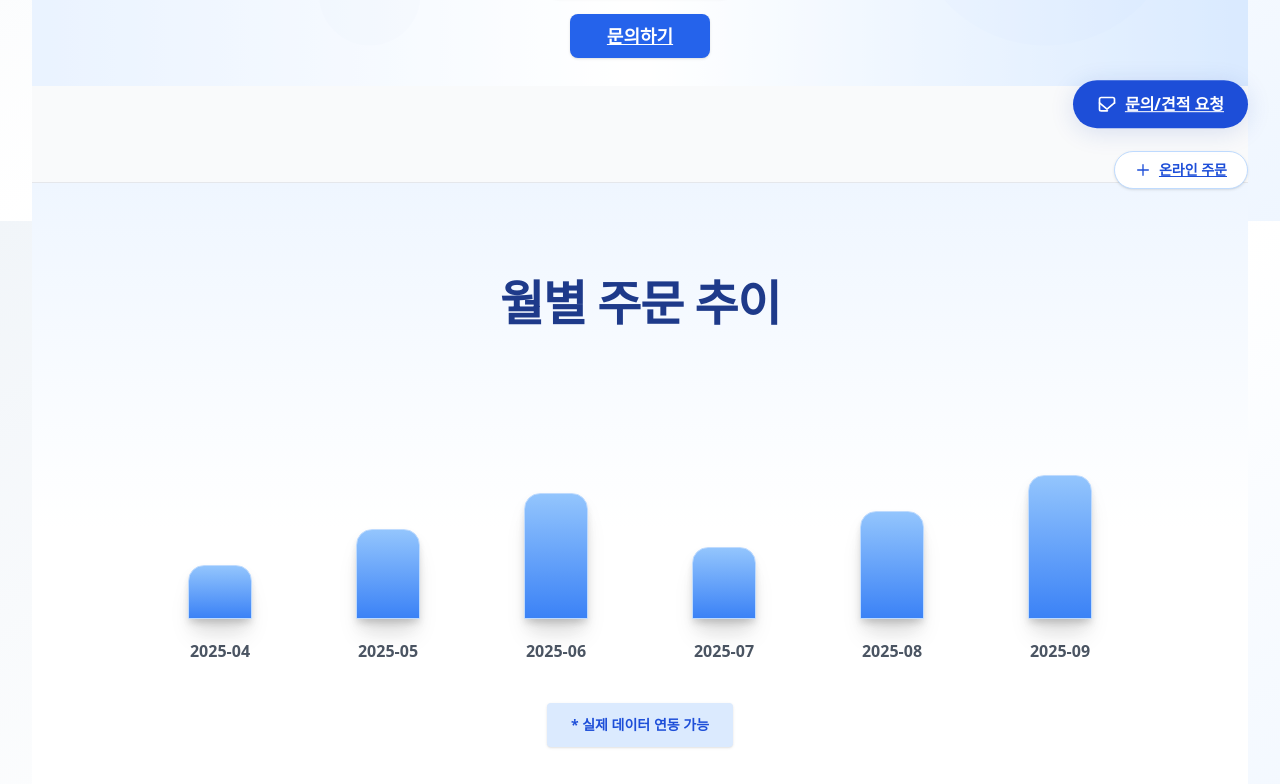
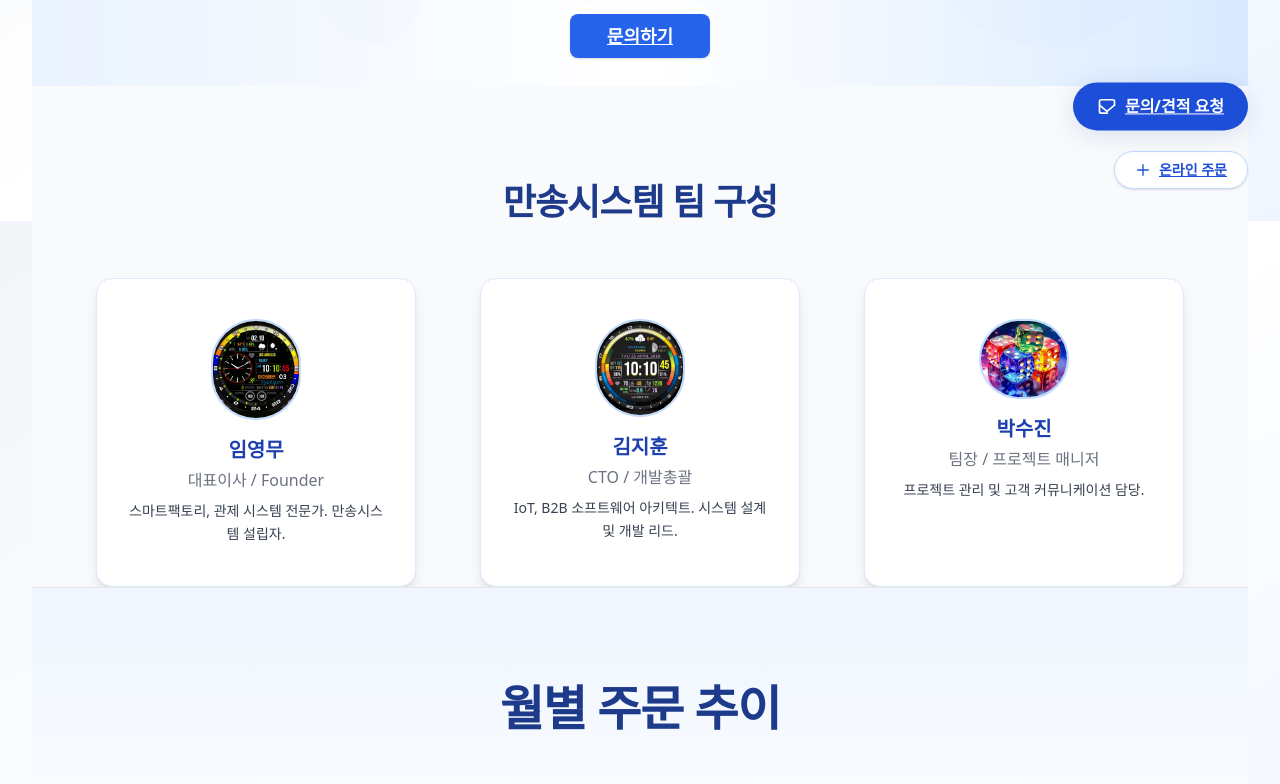
Before and after one commit to mxten777/mvp_project_02, a Next.js app: page / in a window 1280 px wide. Shown: the part 579-1363 px from the top of the page. Built offline with nearby package versions, Linux system fonts and the light colour scheme.

Commit message:
팀 프로필 이미지를 watch-01/02/03.jpg로 변경 및 UI 개선

```diff
--- a/src/app/page.tsx
+++ b/src/app/page.tsx
@@ -1,12 +1,37 @@
 "use client";
+
+
+
+
 import SectionFadeIn from "@/components/ui/SectionFadeIn";
 import ParallaxHero from "@/components/ui/ParallaxHero";
 import Image from "next/image";
-import React, { useState } from "react";
+import React from "react";
 
 export default function Page() {
+  // 프로필 이미지: 이미지 없으면 기본 SVG 아이콘 표시
+  const ProfileImage = ({ src, alt }: { src: string; alt: string }) => {
+    const [error, setError] = React.useState(false);
+    return error ? (
+      <span className="rounded-full mb-4 w-[90px] h-[90px] flex items-center justify-center bg-blue-100 border-2 border-blue-200">
+        <svg width="48" height="48" fill="none" viewBox="0 0 48 48">
+          <circle cx="24" cy="24" r="24" fill="#DBEAFE" />
+          <path d="M24 25c3.314 0 6-2.686 6-6s-2.686-6-6-6-6 2.686-6 6 2.686 6 6 6zm0 2c-4.418 0-12 2.239-12 6.667V38h24v-4.333C36 29.239 28.418 27 24 27z" fill="#60A5FA" />
+        </svg>
+      </span>
+    ) : (
+      <Image
+        src={src}
+        alt={alt}
+        width={90}
+        height={90}
+        className="rounded-full mb-4 object-cover border-2 border-blue-200"
+        onError={() => setError(true)}
+      />
+    );
+  };
   // 언어 상태 설정
-  const [lang] = useState<"ko" | "en">("ko");
+  const lang: "ko" | "en" = "ko";
 
   // 다국어 텍스트 설정
   type LangKey =
@@ -85,9 +110,7 @@ export default function Page() {
   // 고정 이미지 배열 (hydration 오류 방지)
   const customerFixed = customerImages.slice(0, 4);
   const awardFixed = customerImages.slice(4, 7);
-  // 타입 안정성을 위한 키 정의
-  const trustKeys = ['trust1', 'trust2', 'trust3'] as const;
-  type TrustKey = typeof trustKeys[number];
+
 
   // 포트폴리오 데이터
   const portfolioList = [
@@ -138,8 +161,31 @@ export default function Page() {
 
       {/* 대표/팀/조직도/채용 안내 */}
       <SectionFadeIn>
-        <section className="mt-8 sm:mt-12 md:mt-20 lg:mt-24 max-w-6xl mx-auto px-4 grid grid-cols-1 lg:grid-cols-12 items-center justify-items-center">
-          {/* ...팀/조직도/채용 안내 실제 JSX 코드... */}
+        <section className="mt-8 sm:mt-12 md:mt-20 lg:mt-24 max-w-6xl mx-auto px-4">
+          <h2 className="text-2xl md:text-4xl font-extrabold text-blue-900 mb-14 text-center whitespace-nowrap">만송시스템 팀 구성</h2>
+          <div className="grid grid-cols-1 md:grid-cols-3 gap-8 justify-items-center items-stretch">
+            {/* 예시 팀원 카드 */}
+            <div className="w-full max-w-xs bg-white rounded-2xl shadow-lg px-8 py-10 flex flex-col items-center border border-blue-100">
+              <ProfileImage src="/images/watch-01.jpg" alt="임영무 대표" />
+              <div className="font-bold text-blue-800 text-xl mb-1">임영무</div>
+              <div className="text-base text-gray-500 mb-2">대표이사 / Founder</div>
+              <div className="text-gray-700 text-center text-sm leading-relaxed">스마트팩토리, 관제 시스템 전문가. 만송시스템 설립자.</div>
+            </div>
+            <div className="w-full max-w-xs bg-white rounded-2xl shadow-lg px-8 py-10 flex flex-col items-center border border-blue-100">
+              <ProfileImage src="/images/watch-02.jpg" alt="김지훈 CTO" />
+              <div className="font-bold text-blue-800 text-xl mb-1">김지훈</div>
+              <div className="text-base text-gray-500 mb-2">CTO / 개발총괄</div>
+              <div className="text-gray-700 text-center text-sm leading-relaxed">IoT, B2B 소프트웨어 아키텍트. 시스템 설계 및 개발 리드.</div>
+            </div>
+            <div className="w-full max-w-xs bg-white rounded-2xl shadow-lg px-8 py-10 flex flex-col items-center border border-blue-100">
+              <ProfileImage src="/images/watch-03.jpg" alt="박수진 팀장" />
+              <div className="font-bold text-blue-800 text-xl mb-1">박수진</div>
+              <div className="text-base text-gray-500 mb-2">팀장 / 프로젝트 매니저</div>
+              <div className="text-gray-700 text-center text-sm leading-relaxed">프로젝트 관리 및 고객 커뮤니케이션 담당.</div>
+            </div>
+
+            {/* 필요시 추가 팀원 카드 */}
+          </div>
         </section>
       </SectionFadeIn>
 
```
